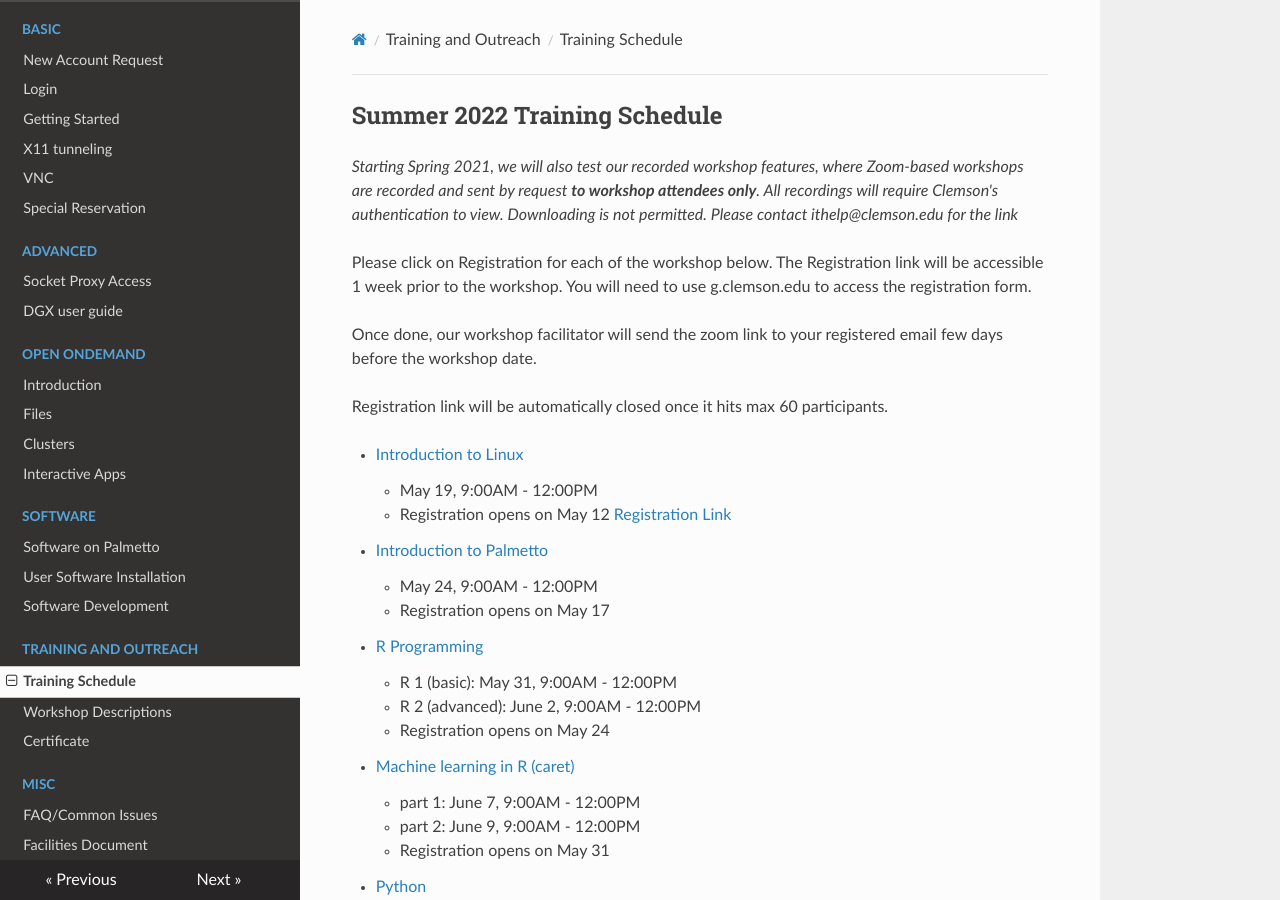
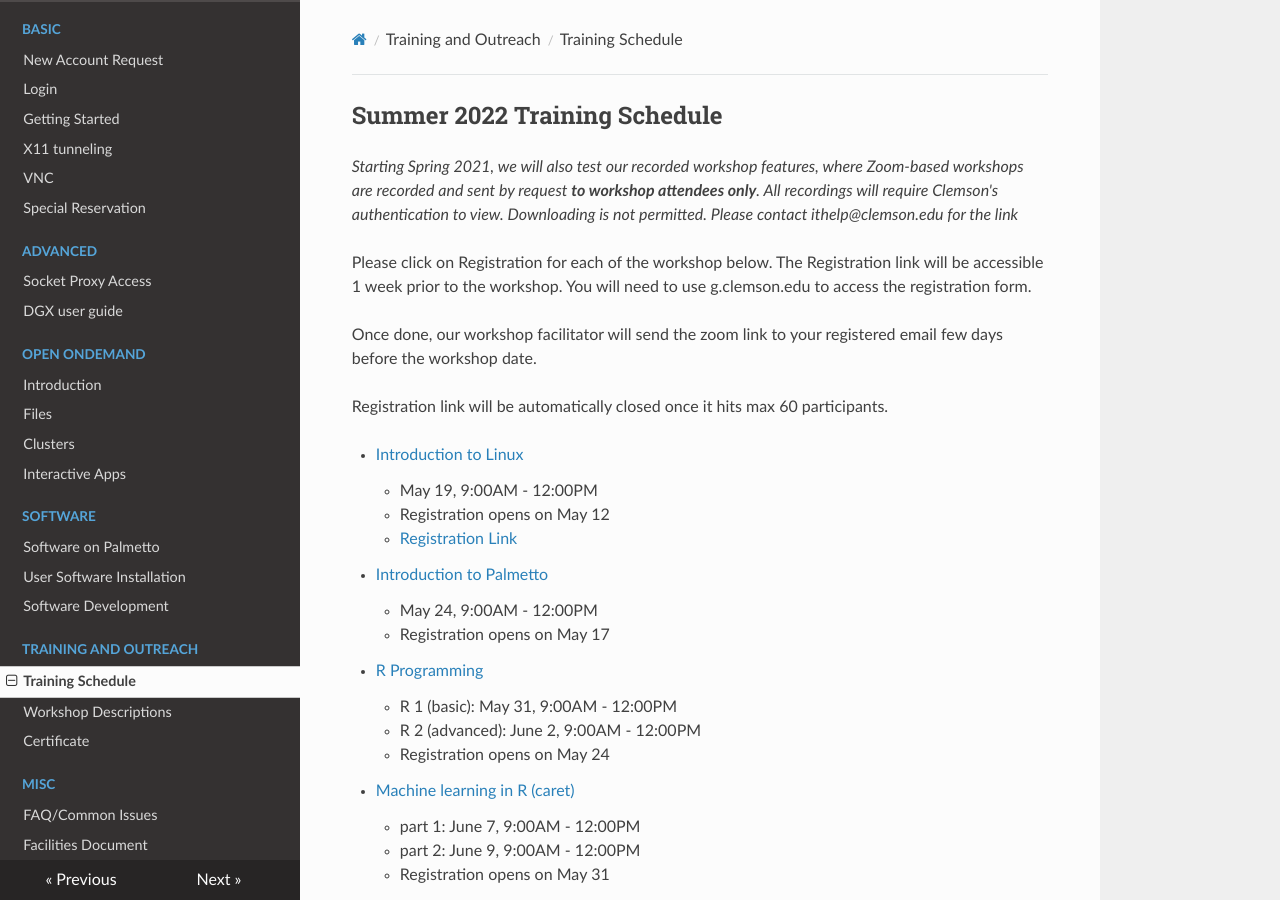
Before and after one commit to clemsonciti/palmetto-documentation, an MkDocs documentation site: the page built from docs/training/schedule.md, in a window 1280 px wide and 900 px high. Built offline with MkDocs 1.6.1, drawn with Linux system fonts in a browser that asks for light colours; nearby versions of some CDN libraries.

```diff
--- a/docs/training/schedule.md
+++ b/docs/training/schedule.md
@@ -13,7 +13,7 @@ Registration link will be automatically closed once it hits max 60 participants.
 - [Introduction to Linux](workshop.md#introduction-to-linux)
     - May 19, 9:00AM - 12:00PM
     - Registration opens on May 12
-    [Registration Link](https://forms.gle/spedAFRaUch5qKty8)
+    - [Registration Link](https://forms.gle/spedAFRaUch5qKty8)
 
 - [Introduction to Palmetto](workshop.md#introduction-to-research-computing-on-palmetto-cluster)
     - May 24, 9:00AM - 12:00PM
```
